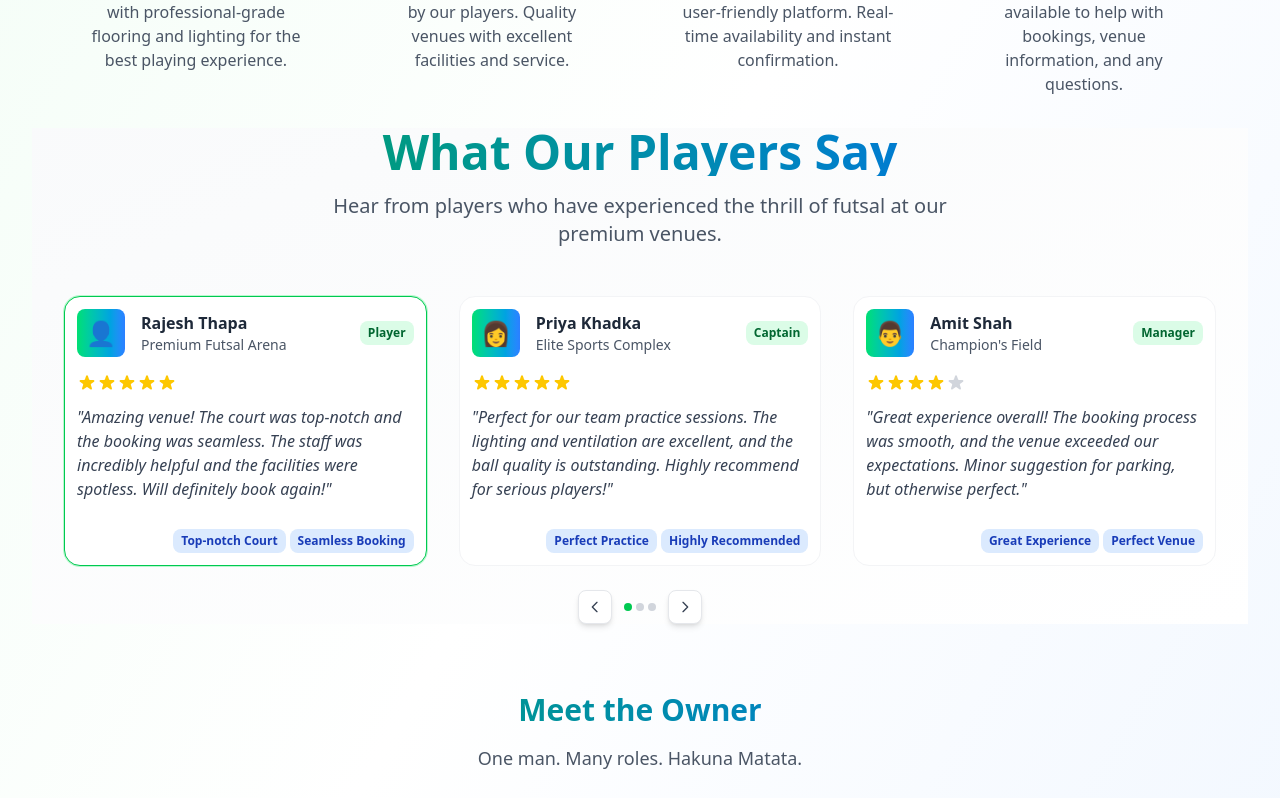
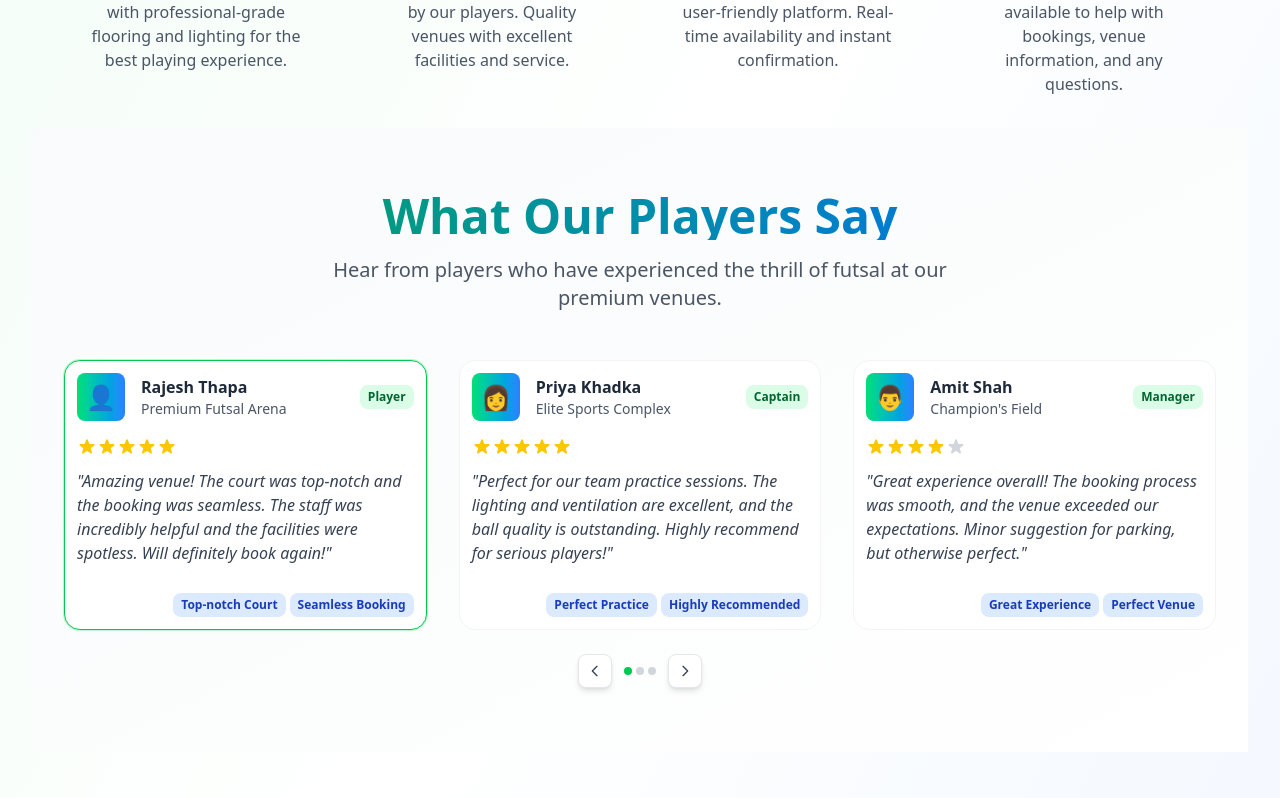
Before and after one commit to Ar-jun-fs9/bookmyfutsal-frontend, a Next.js app: page /about in a window 1280 px wide. Shown: the part 822-1620 px from the top of the page. Built offline with nearby package versions, Linux system fonts and the light colour scheme; no server answers.

Commit message:
fixed testimonials section  responsive issue in any screen size

```diff
--- a/src/components/layout/TestimonialSection.tsx
+++ b/src/components/layout/TestimonialSection.tsx
@@ -13,7 +13,7 @@ export default function TestimonialSection() {
   } = useTestimonials();
 
   return (
-    <section className="bg-linear-to-br from-gray-50 to-white">
+    <section className="py-16 bg-linear-to-br from-gray-50 to-white">
       <div className="max-w-7xl mx-auto px-4 sm:px-6 lg:px-8">
         <div className="text-center mb-12">
           <h2 className="text-4xl md:text-5xl font-bold bg-linear-to-r from-green-600 to-blue-600 bg-clip-text text-transparent mb-4">
```
